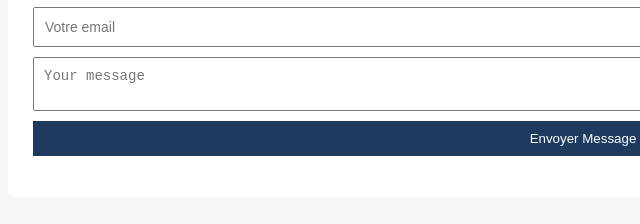
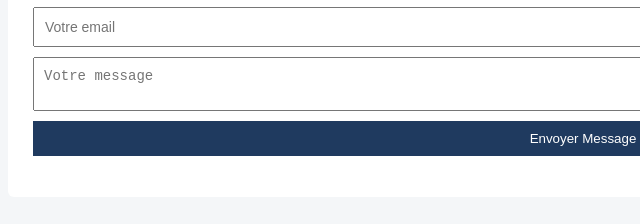
Before and after one commit to SamuelRazafy/portfolio_FR, a plain HTML site: page index.html in a window 1280 px wide. Shown: the part 2839-3063 px from the top of the page, 57-697 px from the left. Drawn offline with Linux system fonts and the light colour scheme.

Commit message:
Update portfolio content and layout

```diff
--- a/index.html
+++ b/index.html
@@ -168,7 +168,7 @@
       <form id="contact-form">
         <input type="text" name="from_name" placeholder="Votre nom" required>
         <input type="email" name="reply_to" placeholder="Votre email" required>
-        <textarea name="message" placeholder="Your message" required></textarea>
+        <textarea name="message" placeholder="Votre message" required></textarea>
         <button type="submit">Envoyer Message</button>
     </form>
 
```
